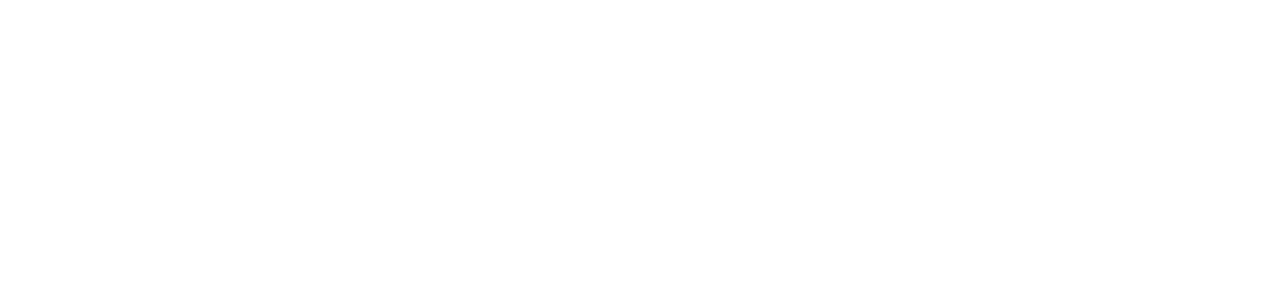
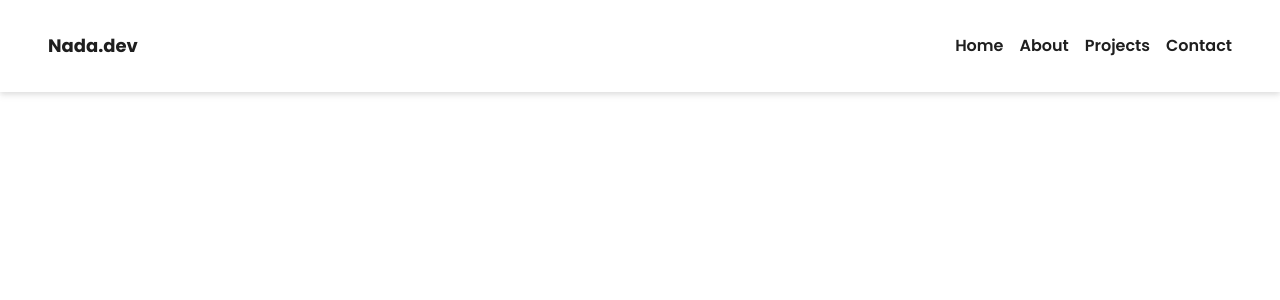
Before and after one commit to nagoudinada/my-potfolio, a React (Create React App) app: page / in a window 1280 px wide. Shown: the top 300 px of the page. Built offline with nearby package versions, Linux system fonts and the light colour scheme.

Commit message:
nav added

```diff
--- a/src/App.tsx
+++ b/src/App.tsx
@@ -1,11 +1,10 @@
-import React from 'react';
-
-
+import React from "react";
+import NavBar from "./components/NavBar";
 
 function App() {
   return (
     <div className="">
-
+      <NavBar/>
     </div>
   );
 }
--- /dev/null
+++ b/src/components/NavBar.tsx
@@ -0,0 +1,25 @@
+import React from 'react'
+
+function NavBar() {
+  return (
+    <nav className="flex flex-row justify-between items-center p-8 px-12 bg-white text-black drop-shadow-md">
+      <p className="font-bold text-lg">Nada.dev</p>
+      <div className="flex gap-4 transition delay-150 font-semibold">
+        <a href="#Home" className=" hover:text-blue">
+          Home
+        </a>
+        <a href="#About" className=" hover:text-blue">
+          About
+        </a>
+        <a href="#Projects" className=" hover:text-blue">
+          Projects
+        </a>
+        <a href="#Contact" className=" hover:text-blue">
+          Contact
+        </a>
+      </div>
+    </nav>
+  );
+}
+
+export default NavBar
--- a/src/globals.css
+++ b/src/globals.css
@@ -1,3 +1,9 @@
+@import url('https://fonts.googleapis.com/css2?family=Poppins:wght@100;200;300;400;500;600;700;800;900&display=swap');
 @tailwind base;
 @tailwind components;
 @tailwind utilities;
+
+* {
+    font-family: 'Poppins', sans-serif;
+
+}
--- a/tailwind.config.js
+++ b/tailwind.config.js
@@ -2,7 +2,12 @@
 module.exports = {
   content: ["./src/**/*.{js,ts,jsx,tsx}"],
   theme: {
-    extend: {},
+    extend: {
+      colors: {
+        black: "#1f1f1f",
+        blue: "#147efb",
+      },
+    },
   },
   plugins: [],
 };
```
Also changed, not shown: 1 other file (tests, documents, lock files or other folders).
